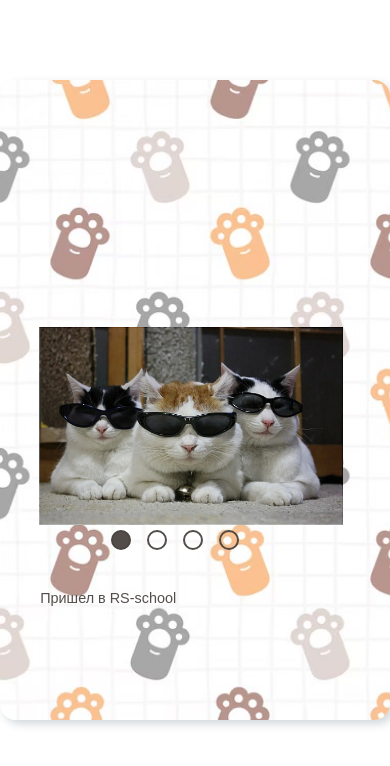
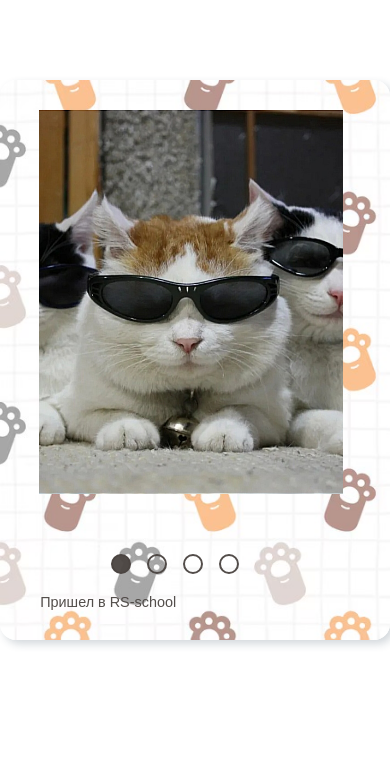
Before and after one commit to kateNEO/cssMemeSlider, a plain HTML site: page cssMemeSlider/index.html in a window 390 px wide. Drawn offline with Linux system fonts and the light colour scheme.

Commit message:
Правки (Mon, Sep 16, 2024 14:27:55 PM)

```diff
--- a/cssMemeSlider/style.css
+++ b/cssMemeSlider/style.css
@@ -7,17 +7,23 @@
     }
     .mem-description{
         display: flex;
-        margin-top: 40px;
+        margin-top: -40px;
         transition: transform 1s;
     }
     .slider-wrapper{
-        height: 21em;
+        height: 24em;
     }
     .description{
         transform: translateX(30%);
     }
     .mem-description p{
         font-size: .9em;
+    }
+    .slider {
+        min-height: 24em;
+    }
+    .mem-area{
+        height: 35em;
     }
 }
 
@@ -30,17 +36,23 @@
     }
     .mem-description{
         display: flex;
-        margin-top: -25px;
+        margin-top: -89px;
         transition: transform 1s;
     }
     .slider-wrapper{
-        height: 33em;
+        height: 30em;
     }
     .description{
         transform: translateX(50%);
     }
     .mem-description p{
         font-size: 1.3em;
+    }
+    .slider {
+        min-height: 35em;
+    }
+    .mem-area{
+        height: 40em;
     }
 }
 
@@ -56,7 +68,6 @@ body{
 
 .mem-area{
     max-width: 45em;
-    height: 40em;
     background-image: url("images/bg.jpeg");
     margin: 5em auto;
     background-size: cover;
@@ -66,7 +77,7 @@ body{
     display: flex;
     flex-direction: column;
     align-items: flex-start;
-    justify-content: center;
+    justify-content: space-around;
     overflow: hidden;
     padding-left: 10%;
     padding-right: 12%;
@@ -87,11 +98,10 @@ body{
     z-index: 0;
     opacity: 0;
     width: 40em;
-    min-height: 29em;
-    background-size: contain;
+    background-size: cover;
     background-position:center ;
     background-repeat: no-repeat;
-    margin: auto;
+    margin: 0 auto;
     transition: transform 1s;
     overflow: hidden;
 }
```
